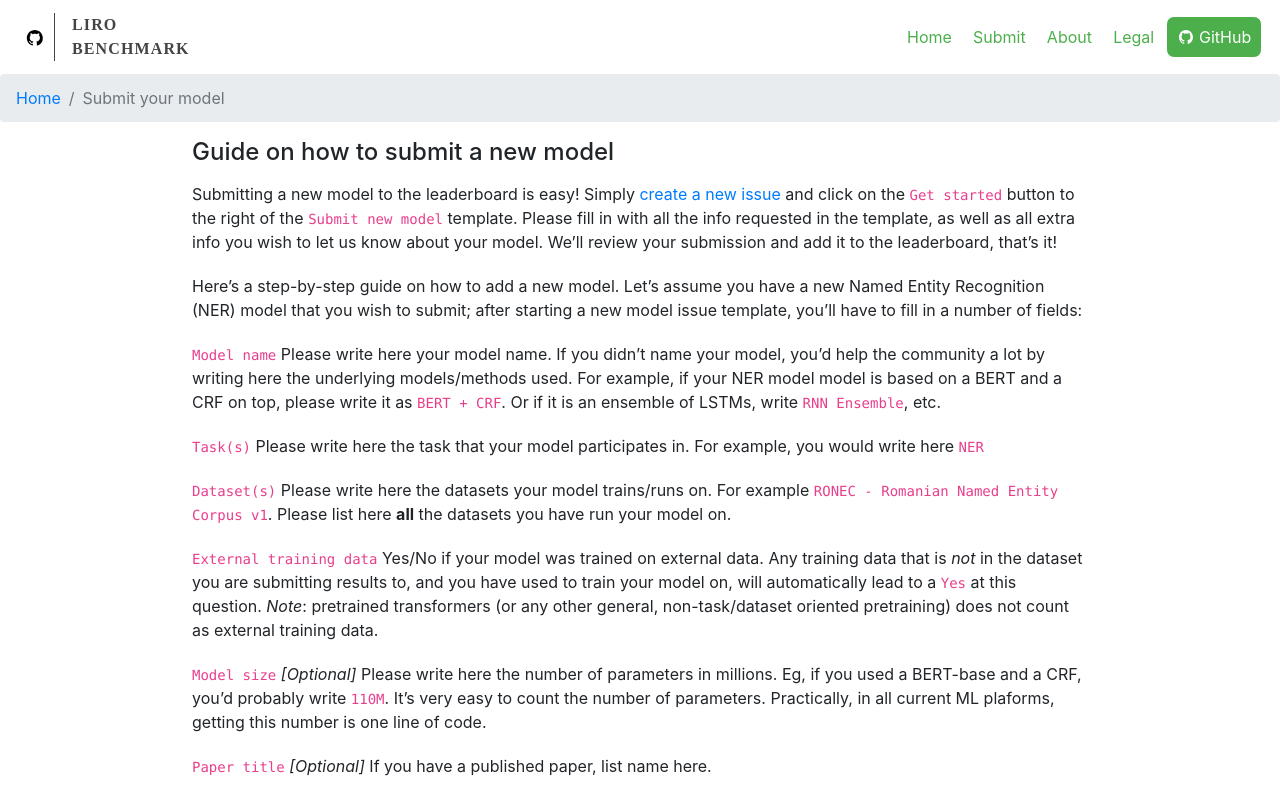
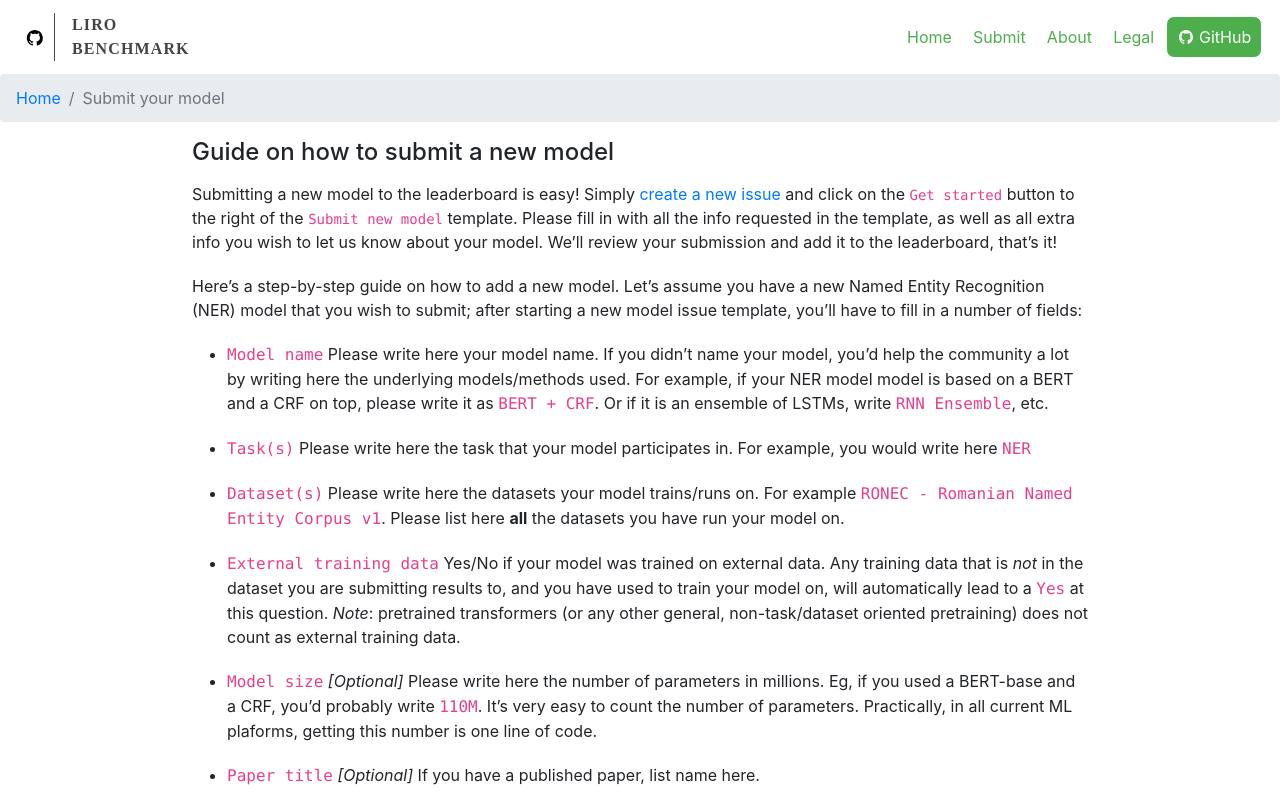
Before and after one commit to LiroBenchmark/LiroBenchmark.github.io, a React (Create React App) app: page /ro_benchmark_leaderboard/submit in a window 1280 px wide. Shown: the top 800 px of the page. Built offline with nearby package versions, Linux system fonts and the light colour scheme.

Commit message:
Indent list items on the submit page

```diff
--- a/src/Components/SubmitPage.scss
+++ b/src/Components/SubmitPage.scss
@@ -2,4 +2,15 @@
     h1{
 	font-size: 1.5rem;
     }
+    ul{
+	margin-left: 35px;
+
+	li{
+	    list-style-type: disc;
+
+	    code{
+		font-size: 1rem;
+	    }
+	}
+    }
 }
```
